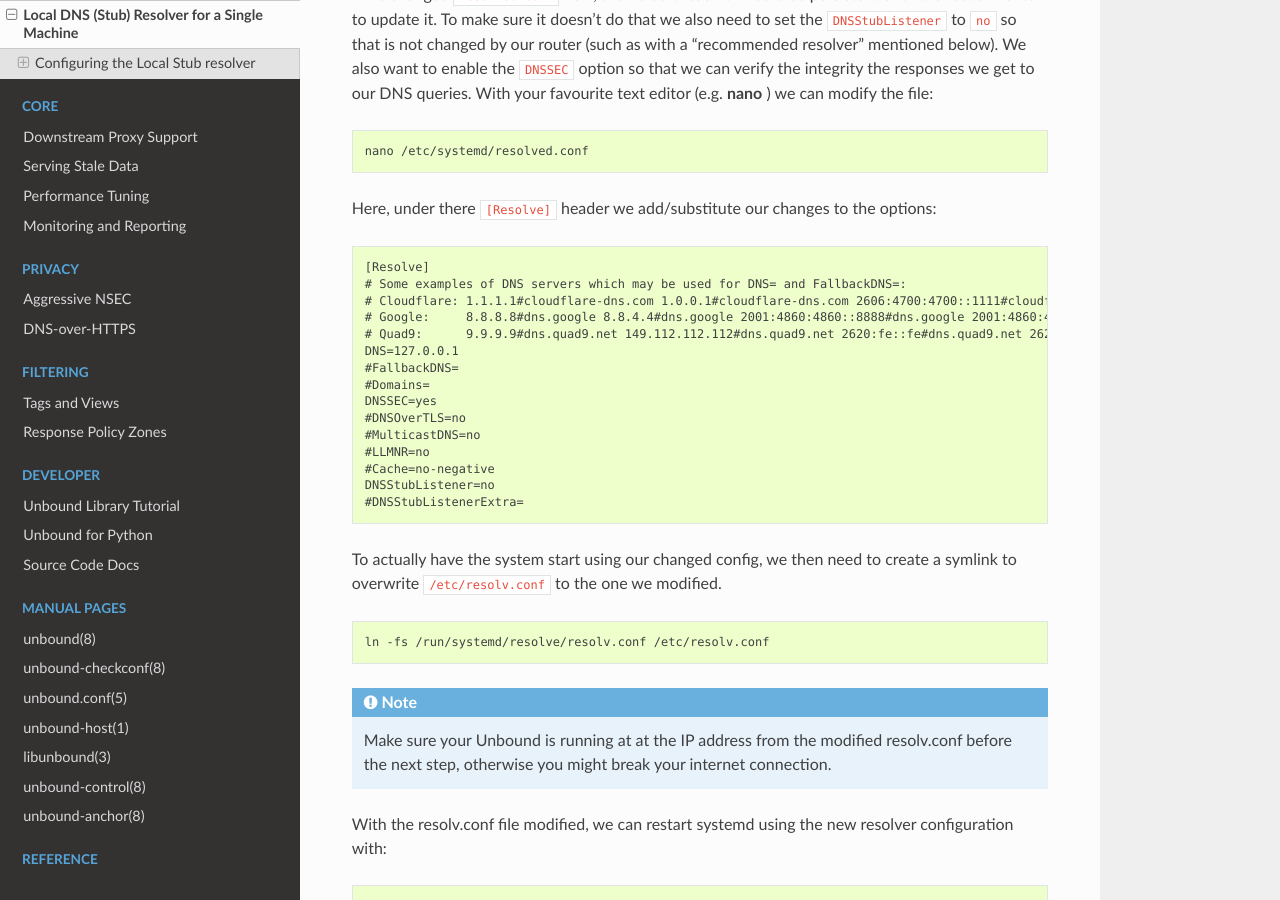
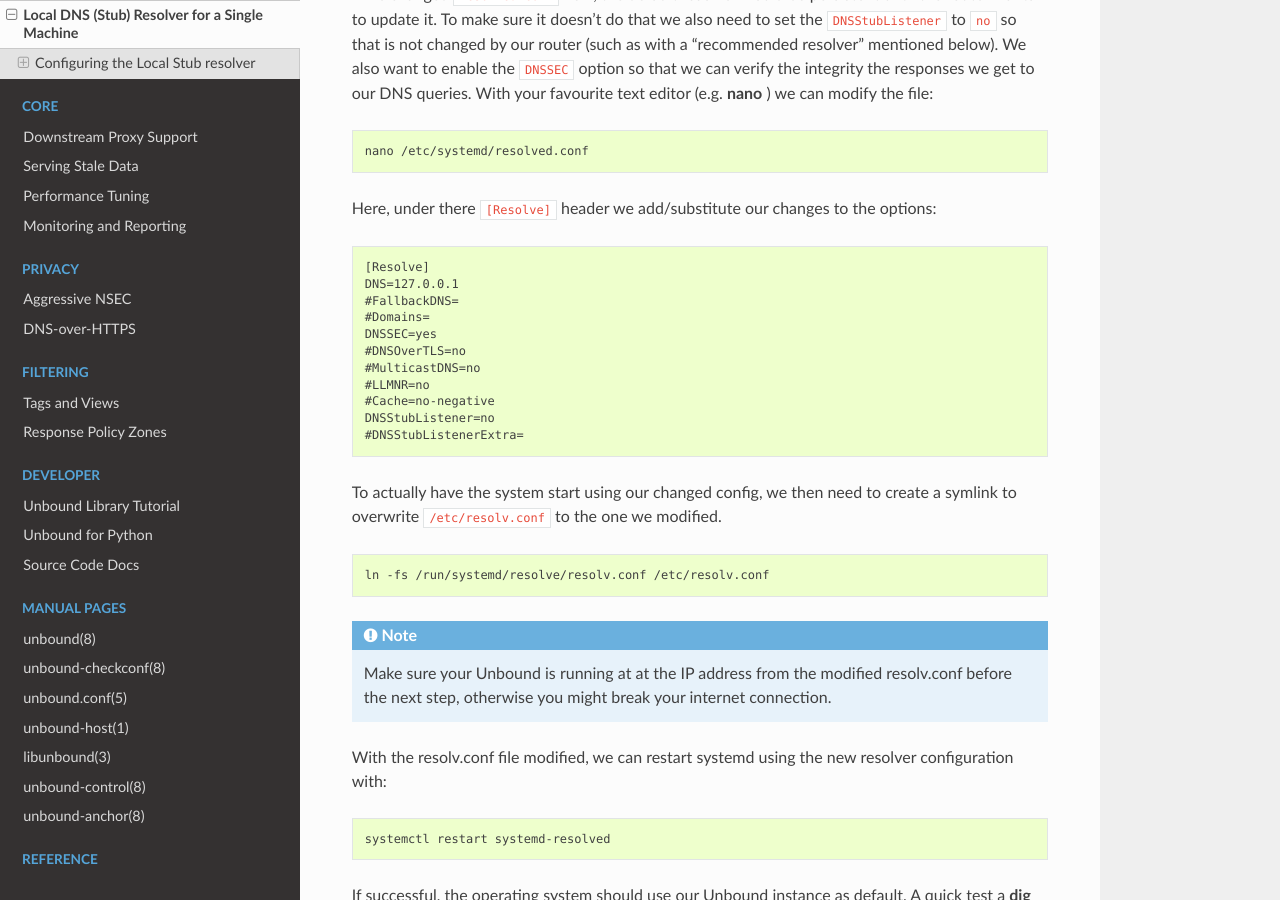
Before and after one commit to NLnetLabs/unbound-manual, a Sphinx documentation site: the page built from source/use-cases/local-stub.rst, in a window 1280 px wide and 900 px high, scrolled down 1808 px. Built offline with Sphinx 7.4.7 and the Read the Docs theme 2.0.0, drawn with Linux system fonts in a browser that asks for light colours.

Commit message:
remove example servers

```diff
--- a/source/use-cases/local-stub.rst
+++ b/source/use-cases/local-stub.rst
@@ -109,10 +109,6 @@ options:
 .. code-block:: text
 
     [Resolve]
-    # Some examples of DNS servers which may be used for DNS= and FallbackDNS=:
-    # Cloudflare: 1.1.1.1#cloudflare-dns.com 1.0.0.1#cloudflare-dns.com 2606:4700:4700::1111#cloudflare-dns.com 2606:4700:4700::1001#cloudflare-dns.com
-    # Google:     8.8.8.8#dns.google 8.8.4.4#dns.google 2001:4860:4860::8888#dns.google 2001:4860:4860::8844#dns.google
-    # Quad9:      9.9.9.9#dns.quad9.net 149.112.112.112#dns.quad9.net 2620:fe::fe#dns.quad9.net 2620:fe::9#dns.quad9.net
     DNS=127.0.0.1
     #FallbackDNS=
     #Domains=
```
